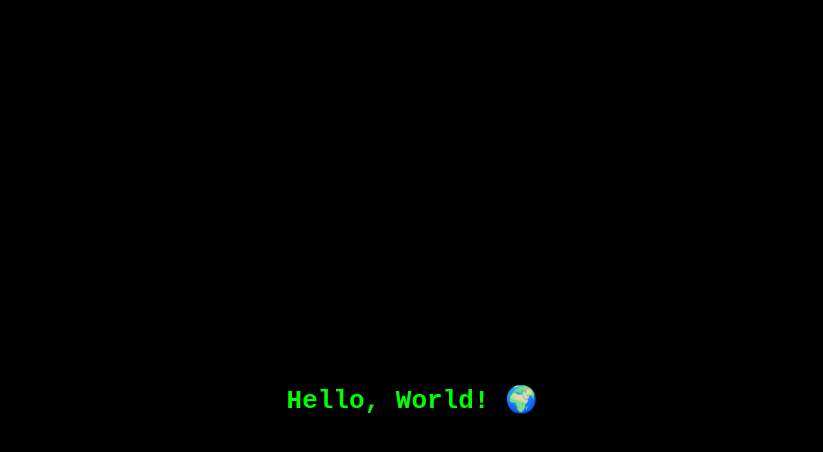
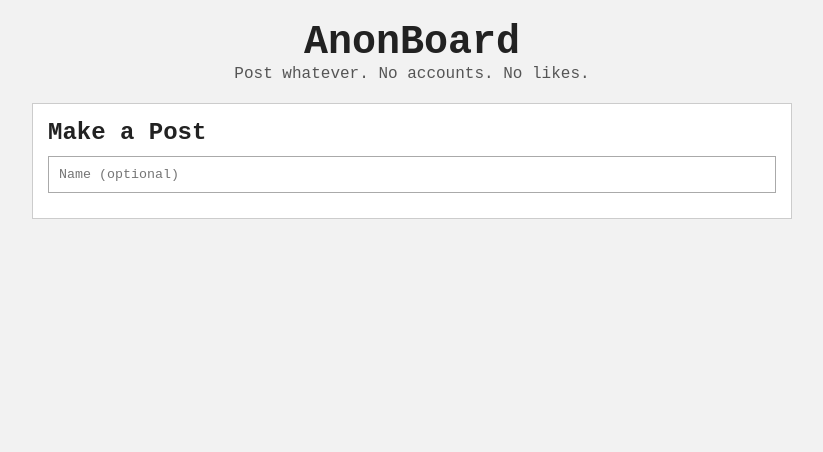
Before and after one commit to worldcontactday/worldcontactday.com, a plain HTML site: page index.html in a window 1280 px wide. Shown: the whole page, without its empty margins (228-1051 px from the left). Drawn offline with Linux system fonts and the light colour scheme.

Commit message:
Update index.html

```diff
--- a/index.html
+++ b/index.html
@@ -2,21 +2,19 @@
 <html lang="en">
 <head>
   <meta charset="UTF-8">
-  <title>Hello World</title>
-  <style>
-    body {
-      font-family: monospace;
-      background-color: #000;
-      color: #0f0;
-      display: flex;
-      justify-content: center;
-      align-items: center;
-      height: 100vh;
-      margin: 0;
-    }
-  </style>
+  <meta name="viewport" content="width=device-width, initial-scale=1">
+  <title>AnonBoard</title>
+  <link rel="stylesheet" href="styles.css">
 </head>
 <body>
-  <h1>Hello, World! 🌍</h1>
-</body>
-</html>
+  <header>
+    <h1>AnonBoard</h1>
+    <p class="tagline">Post whatever. No accounts. No likes.</p>
+  </header>
+
+  <main>
+    <section class="post-form">
+      <h2>Make a Post</h2>
+      <form action="#" method="post" enctype="multipart/form-data">
+        <input type="text" name="name" placeholder="Name (optional)">
+        <textarea name="cont
```
